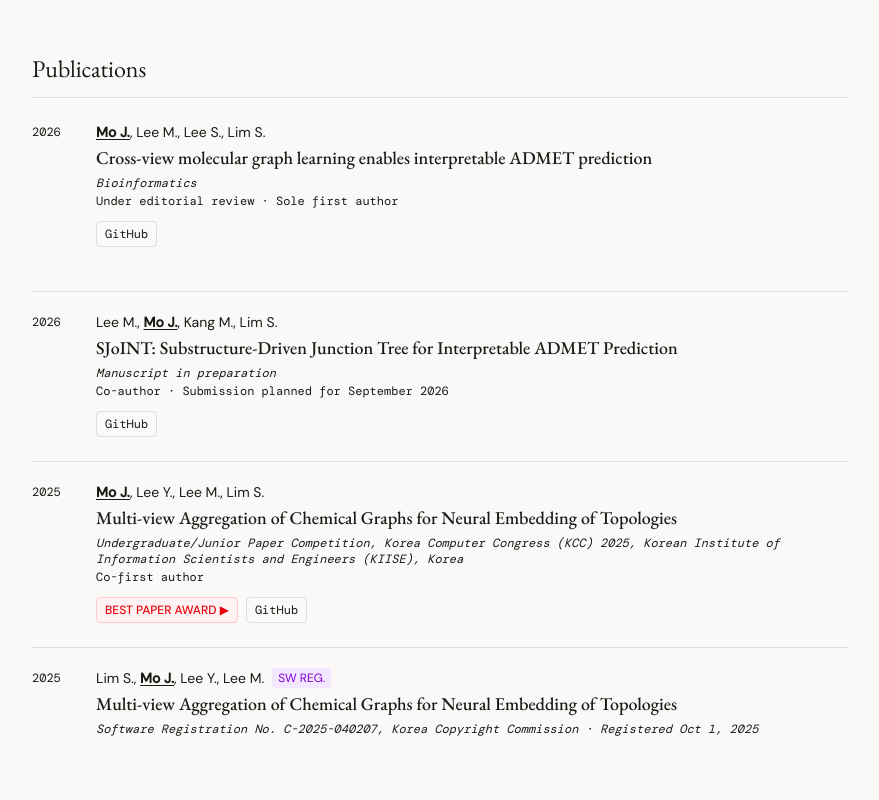
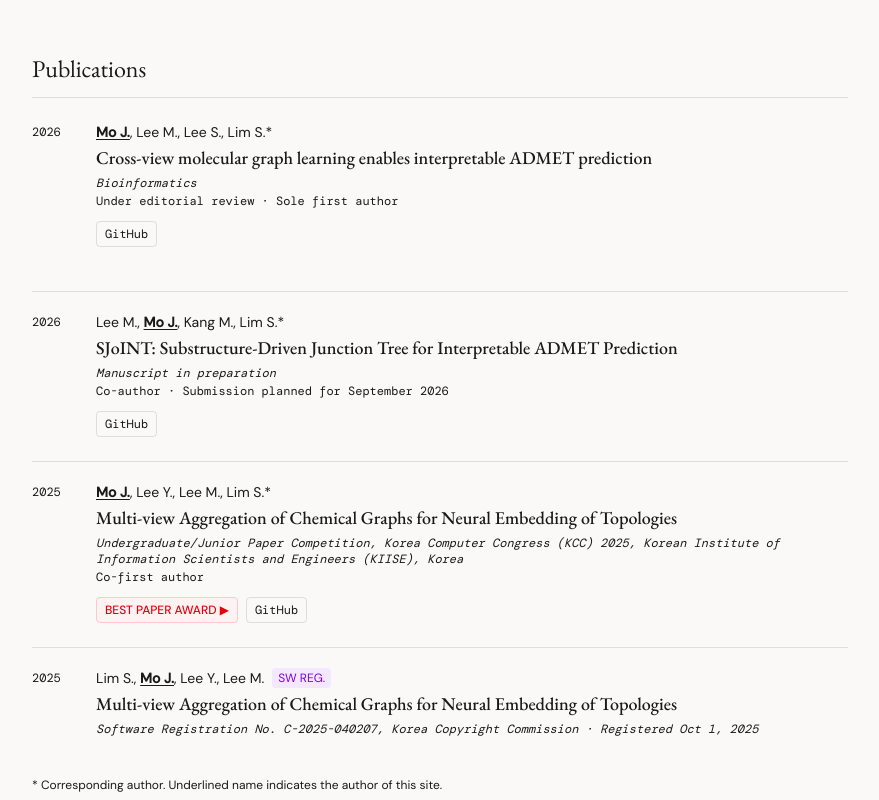
Before and after one commit to mo-juhyeon/mo-juhyeon.github.io, a React (Vite) app: page / in a window 1280 px wide. Shown: the part 1220-2020 px from the top of the page, without its empty margins (200-1079 px from the left). Built offline with nearby package versions, Linux system fonts and the light colour scheme.

Commit message:
Mark the corresponding author and record the KCC 2025 presentation

```diff
--- a/src/app/App.tsx
+++ b/src/app/App.tsx
@@ -4,6 +4,7 @@ import {
   PROFILE,
   ABOUT_PARAGRAPHS,
   PUBLICATIONS,
+  PUBLICATIONS_NOTE,
   NEWS,
   VITAE,
   ME,
@@ -256,6 +257,8 @@ function PublicationsSection({
           </div>
         </div>
       ))}
+
+      <p className="text-xs font-sans text-muted-foreground pt-1">{PUBLICATIONS_NOTE}</p>
     </div>
   );
 }
--- a/src/content.ts
+++ b/src/content.ts
@@ -74,11 +74,15 @@ export type Publication = {
 /** Author name rendered in bold + underline wherever it appears. */
 export const ME = "Mo J.";
 
+/** Footnote for the asterisk in author lists. */
+export const PUBLICATIONS_NOTE =
+  "* Corresponding author. Underlined name indicates the author of this site.";
+
 export const PUBLICATIONS: Publication[] = [
   {
     type: "paper",
     year: "2026",
-    authors: `${ME}, Lee M., Lee S., Lim S.`,
+    authors: `${ME}, Lee M., Lee S., Lim S.*`,
     title:
       "Cross-view molecular graph learning enables interpretable ADMET prediction",
     venue: "Bioinformatics",
@@ -91,7 +95,7 @@ export const PUBLICATIONS: Publication[] = [
   {
     type: "paper",
     year: "2026",
-    authors: `Lee M., ${ME}, Kang M., Lim S.`,
+    authors: `Lee M., ${ME}, Kang M., Lim S.*`,
     title:
       "SJoINT: Substructure-Driven Junction Tree for Interpretable ADMET Prediction",
     venue: "Manuscript in preparation",
@@ -101,7 +105,7 @@ export const PUBLICATIONS: Publication[] = [
   {
     type: "conference",
     year: "2025",
-    authors: `${ME}, Lee Y., Lee M., Lim S.`,
+    authors: `${ME}, Lee Y., Lee M., Lim S.*`,
     title:
       "Multi-view Aggregation of Chemical Graphs for Neural Embedding of Topologies",
     venue:
@@ -110,6 +114,13 @@ export const PUBLICATIONS: Publication[] = [
     award: "BEST PAPER AWARD",
     awardDetail:
       "Best Paper Award, Undergraduate Division, Undergraduate/Junior Paper Competition, Korea Computer Congress (KCC) 2025 (awarded Jul 30, 2025).",
+    presentations: [
+      {
+        date: "Jul 2025",
+        text: "Presented at the Undergraduate/Junior Paper Competition, KCC 2025, Korea.",
+        award: "🎉 Best Paper Award",
+      },
+    ],
     github: "https://github.com/sslim-aidrug/MAGNET",
   },
   {
```
